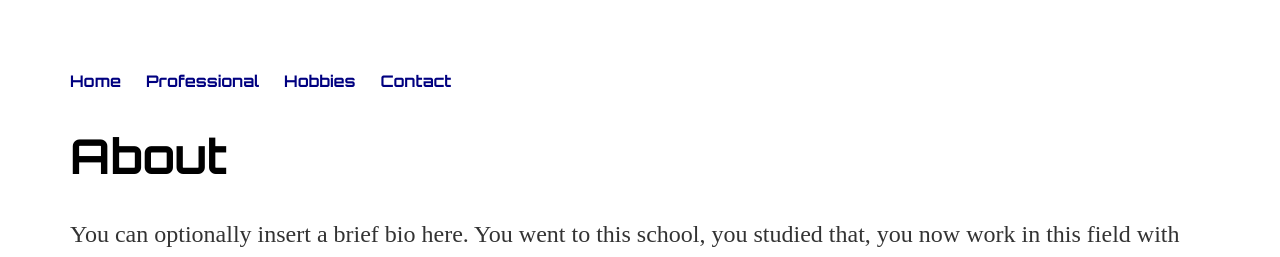
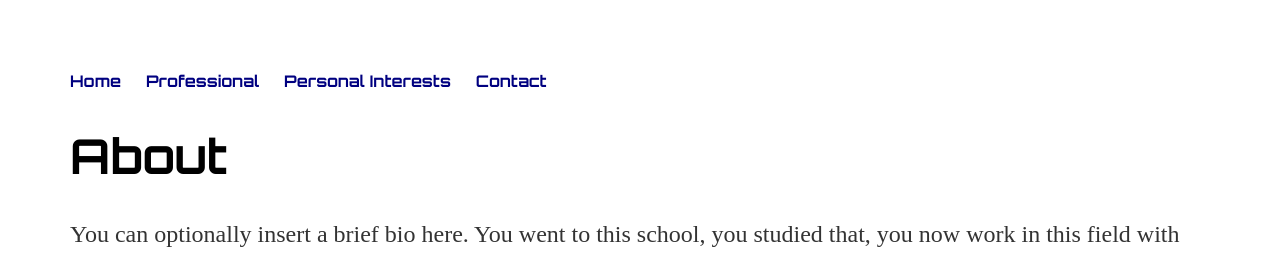
Before and after one commit to alexeybutyrev/alexeybutyrev.github.io, a Jekyll site: the page built from pubs/index.html, in a window 1280 px wide. Shown: the top 257 px of the page. Built offline with Jekyll 4.4.1, drawn with Linux system fonts in a browser that asks for light colours.

Commit message:
fix menu

```diff
--- a/_layouts/default.html
+++ b/_layouts/default.html
@@ -18,7 +18,7 @@
     <ul>
       <li><a href="/">Home</a></li>
       <li><a href="/prof">Professional</a></li>
-      <li><a href="/perc">Hobbies</a></li>
+      <li><a href="/perc">Personal Interests</a></li>
       <li><a href="/contact">Contact</a></li>
     </ul>
   </nav>
```
